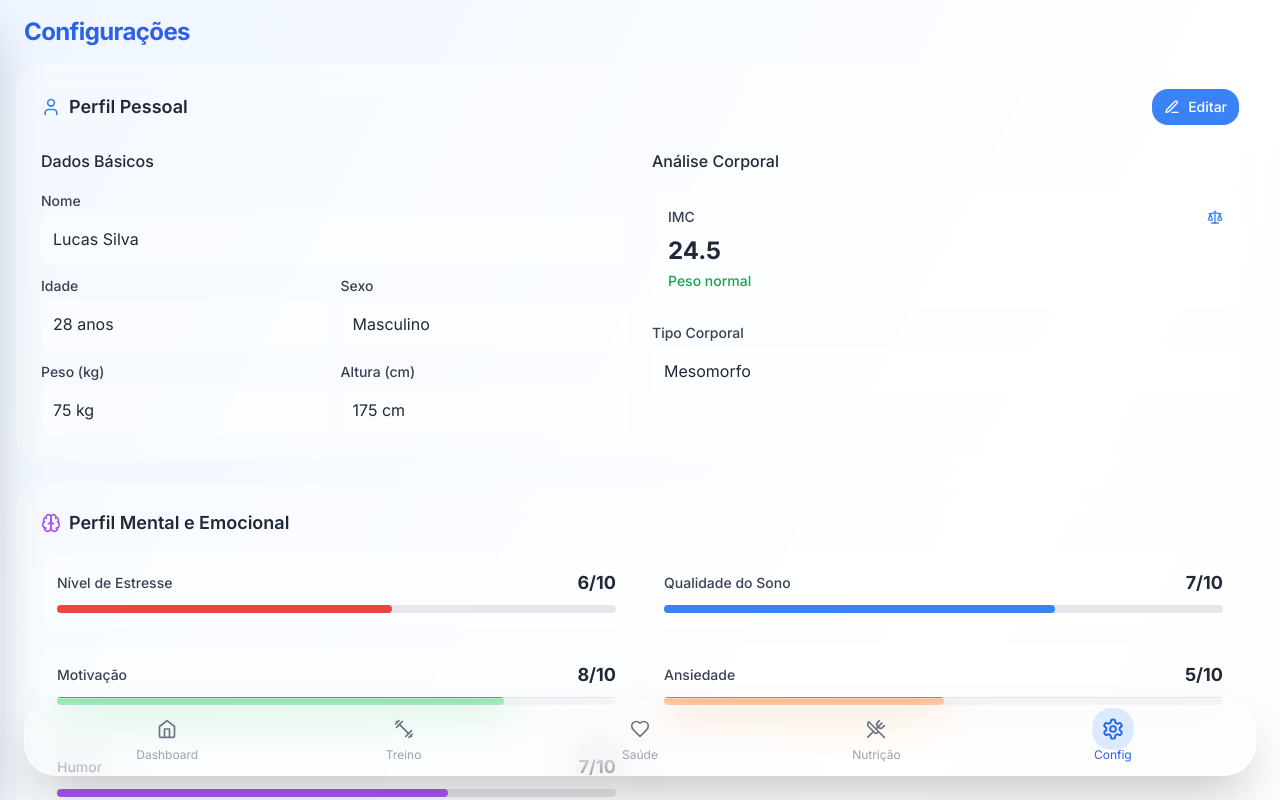
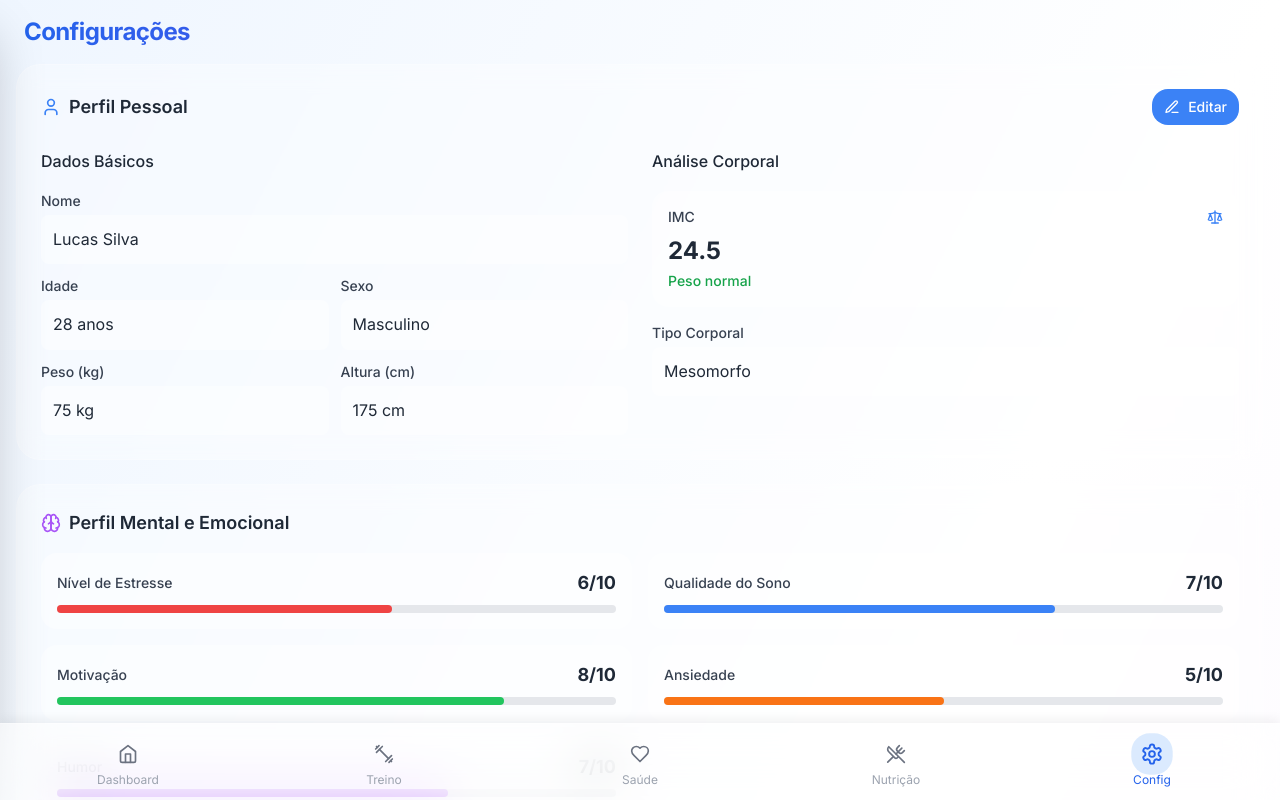
Before and after one commit to lucas-hsi/melitusgym, a Next.js app in the folder frontend/: page /configuracoes in a window 1280 px wide. Shown: the top 800 px of the page. Built offline with nearby package versions, Linux system fonts and the light colour scheme.

Commit message:
fix: mantém BottomNav fixo ao rodapé e adiciona padding inferior ao LayoutBase

```diff
--- a/frontend/components/layout/BottomNav.tsx
+++ b/frontend/components/layout/BottomNav.tsx
@@ -22,7 +22,7 @@ export function BottomNav() {
       initial={{ y: 100 }}
       animate={{ y: 0 }}
       transition={{ type: "spring", stiffness: 120 }}
-      className="fixed bottom-6 left-6 right-6 bg-white/20 backdrop-blur-xl border border-white/30 shadow-2xl rounded-3xl flex justify-center items-center py-3 px-6 z-50"
+      className="fixed bottom-0 left-0 w-full bg-white/60 backdrop-blur-xl border-t border-white/30 shadow-[0_-4px_10px_rgba(0,0,0,0.05)] flex justify-around items-center py-3 z-50"
     >
       {routes.map(({ path, icon: Icon, label }) => {
         const active = pathname === path;
--- a/frontend/components/layout/LayoutBase.tsx
+++ b/frontend/components/layout/LayoutBase.tsx
@@ -46,7 +46,7 @@ export default function LayoutBase({ title, children, showDaySelector = true, si
         initial={{ opacity: 0, y: 10 }}
         animate={{ opacity: 1, y: 0 }}
         transition={{ duration: 0.25 }}
-        className="flex-1 px-4 pb-20"
+        className="flex-1 px-4 pb-32"
       >
         {children}
       </motion.main>
```
